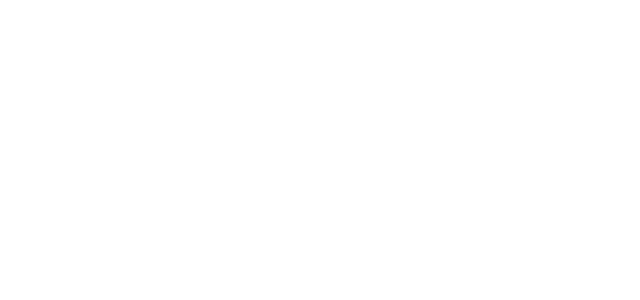
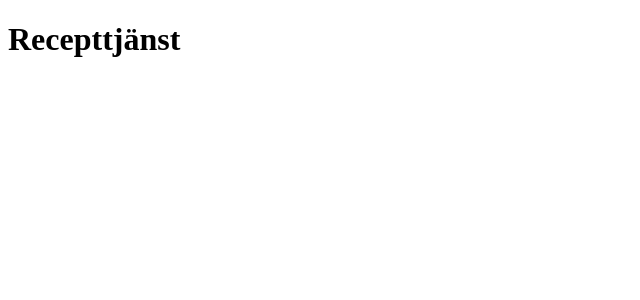
Before and after one commit to anassFahsi/Recept-tjanst, a React (Vite) app in the folder frontend/: page / in a window 1280 px wide. Shown: the top 300 px of the page, without its empty margins (0-640 px from the left). Built offline with nearby package versions, Linux system fonts and the light colour scheme.

Commit message:
feat: add membership page routing

```diff
--- a/frontend/src/App.tsx
+++ b/frontend/src/App.tsx
@@ -1,11 +1,15 @@
+import { Route, Routes } from 'react-router-dom'
+import Home from './pages/Home'
+import Pricing from './pages/Pricing'
 
-
-const App=()=>{
+const App = () => {
   return (
-    <div>
-
-    </div>
+    <Routes>
+      <Route path="/" element={<Home />} />
+      <Route path="/membership" element={<Pricing />} />
+    </Routes>
   )
 }
 
+
 export default App
--- a/frontend/src/main.tsx
+++ b/frontend/src/main.tsx
@@ -1,11 +1,12 @@
 import { StrictMode } from 'react'
 import { createRoot } from 'react-dom/client'
+import { BrowserRouter } from 'react-router-dom'
 import App from './App.tsx'
 
 createRoot(document.getElementById('root')!).render(
   <StrictMode>
-
-        <App />
-
+    <BrowserRouter>
+      <App />
+    </BrowserRouter>
   </StrictMode>,
 )
--- a/frontend/src/pages/Home.tsx
+++ b/frontend/src/pages/Home.tsx
@@ -0,0 +1,5 @@
+const Home = () => {
+  return <h1>Recepttjänst</h1>
+}
+
+export default Home
```
